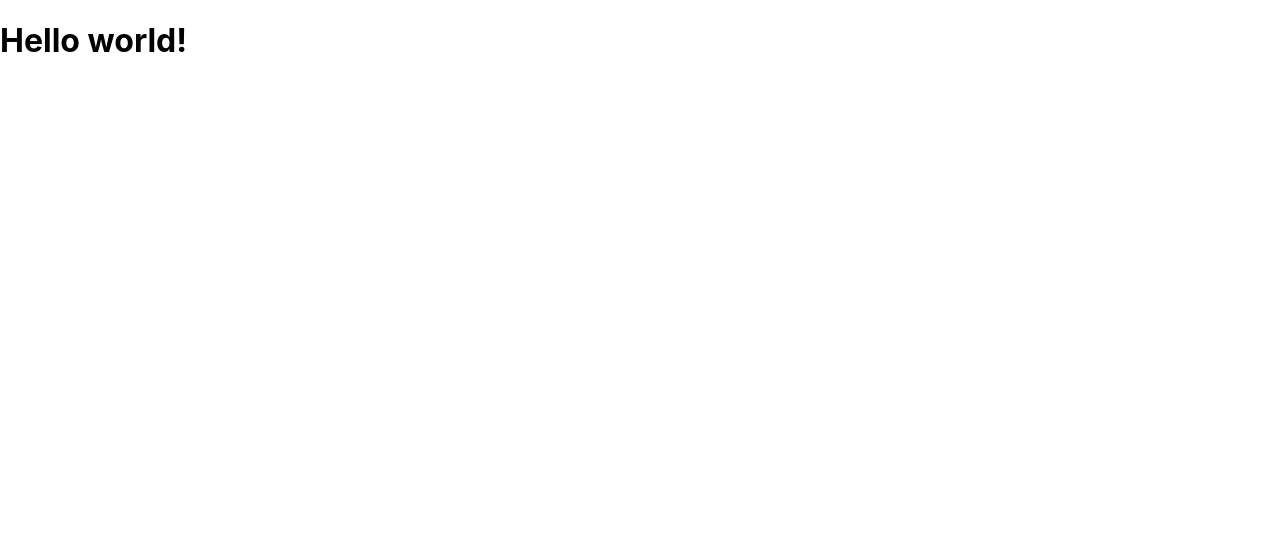
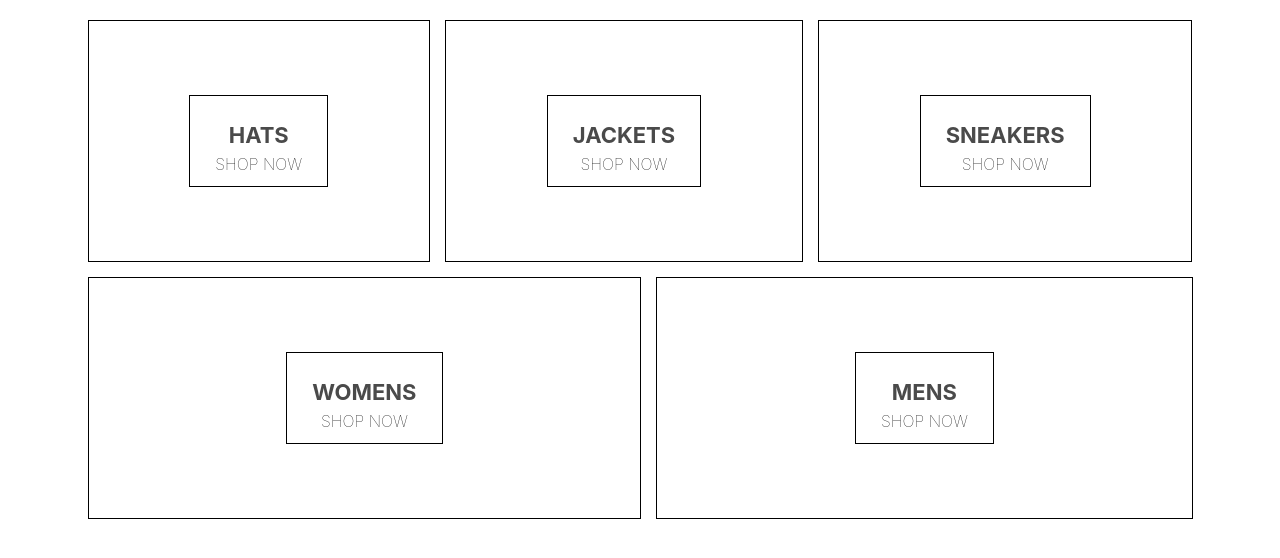
Before and after one commit to arunsinghsnd/crwn-clothing-ecom, a React (Create React App) app: page / in a window 1280 px wide. Shown: the top 558 px of the page. Built offline with nearby package versions, Linux system fonts and the light colour scheme.

Commit message:
e-com home page + sass setup

```diff
--- a/package.json
+++ b/package.json
@@ -6,6 +6,7 @@
     "@testing-library/jest-dom": "^5.11.4",
     "@testing-library/react": "^11.1.0",
     "@testing-library/user-event": "^12.1.10",
+    "node-sass": "^5.0.0",
     "react": "^17.0.1",
     "react-dom": "^17.0.1",
     "react-scripts": "4.0.2",
--- a/src/App.js
+++ b/src/App.js
@@ -1,10 +1,11 @@
-import React from 'react';
-import './App.css';
+import React from "react";
+import "./App.css";
+import HomePage from "./homepage.component";
 
 function App() {
   return (
     <div>
-      <h1>Hello world!</h1>
+      <HomePage />
     </div>
   );
 }
--- /dev/null
+++ b/src/homepage.component.jsx
@@ -0,0 +1,43 @@
+import React from "react";
+import "./homepage.styles.scss";
+
+const HomePage = () => {
+  return (
+    <div className="homepage">
+      <div className="directory-menu">
+        <div className="menu-item">
+          <div className="content">
+            <h1 className="title">HATS</h1>
+            <span className="subtitle">SHOP NOW</span>
+          </div>
+        </div>
+        <div className="menu-item">
+          <div className="content">
+            <h1 className="title">JACKETS</h1>
+            <span className="subtitle">SHOP NOW</span>
+          </div>
+        </div>
+        <div className="menu-item">
+          <div className="content">
+            <h1 className="title">SNEAKERS</h1>
+            <span className="subtitle">SHOP NOW</span>
+          </div>
+        </div>
+        <div className="menu-item">
+          <div className="content">
+            <h1 className="title">WOMENS</h1>
+            <span className="subtitle">SHOP NOW</span>
+          </div>
+        </div>
+        <div className="menu-item">
+          <div className="content">
+            <h1 className="title">MENS</h1>
+            <span className="subtitle">SHOP NOW</span>
+          </div>
+        </div>
+      </div>
+    </div>
+  );
+};
+
+export default HomePage;
--- /dev/null
+++ b/src/homepage.styles.scss
@@ -0,0 +1,54 @@
+.homepage {
+  display: flex;
+  flex-direction: column;
+  align-items: center;
+  padding: 20px 80px;
+}
+
+.directory-menu {
+  width: 100%;
+  display: flex;
+  flex-wrap: wrap;
+  justify-content: space-between;
+}
+
+.menu-item {
+  min-width: 30%;
+  height: 240px;
+  flex: 1 1 auto;
+  display: flex;
+  align-items: center;
+  justify-content: center;
+  border: 1px solid black;
+  margin: 0 7.5px 15px;
+
+  &:first-child {
+    margin-right: 7.5px;
+  }
+
+  &:last-child {
+    margin-left: 7.5px;
+  }
+
+  .content {
+    height: 90px;
+    padding: 0 25px;
+    display: flex;
+    flex-direction: column;
+    align-items: center;
+    justify-content: center;
+    border: 1px solid black;
+
+    .title {
+      font-weight: bold;
+      margin-bottom: 6px;
+      font-size: 22px;
+      color: #4a4a4a;
+    }
+
+    .subtitle {
+      font-weight: lighter;
+      font-size: 16px;
+    }
+  }
+}
```
Also changed, not shown: 1 other file (tests, documents, lock files or other folders).
